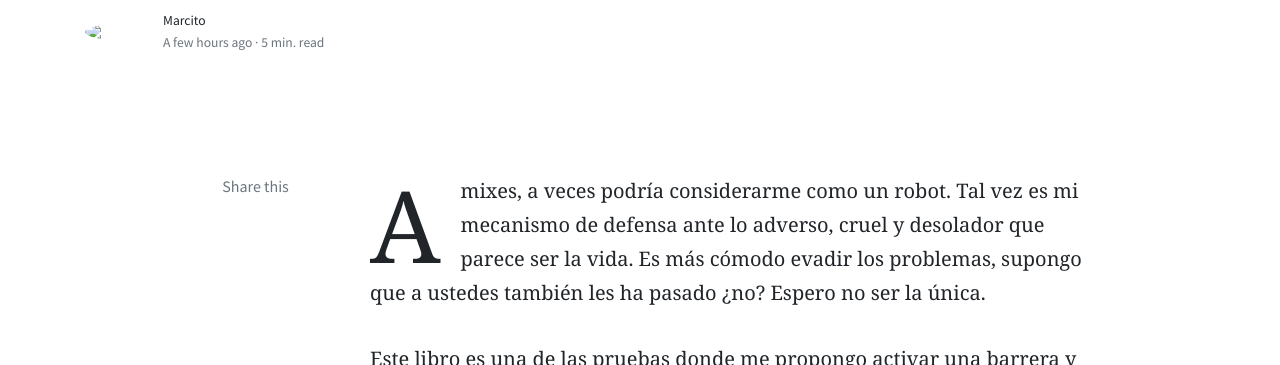
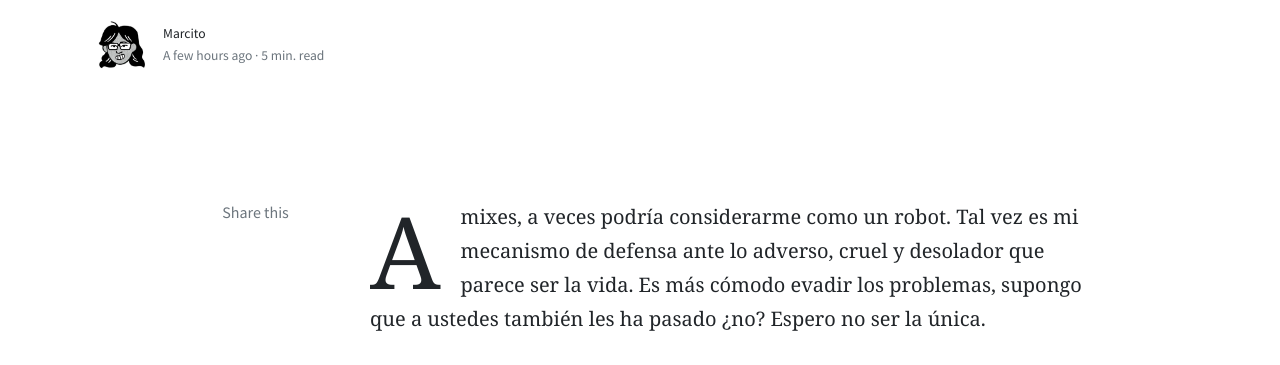
Before and after one commit to MooiBlack/LecturaMarcito, a website: page article.html in a window 1280 px wide. Shown: the part 373-738 px from the top of the page. Drawn offline with nearby package versions, Linux system fonts and the light colour scheme.

Commit message:
Cambio extensión imagen

```diff
--- a/article.html
+++ b/article.html
@@ -77,7 +77,7 @@ HEADER
 						Opinión acerca del libro de Agustina Bazterrica
 					</p>
 					<div class="d-flex align-items-center">
-						<img class="rounded-circle" src="assets/img/demo/yop.jpg" width="70">
+						<img class="rounded-circle" src="assets/img/demo/yop.png" width="70">
 						<small class="ml-2">Marcito <span class="text-muted d-block">A few hours ago &middot; 5 min. read</span>
 						</small>
 					</div>
```
